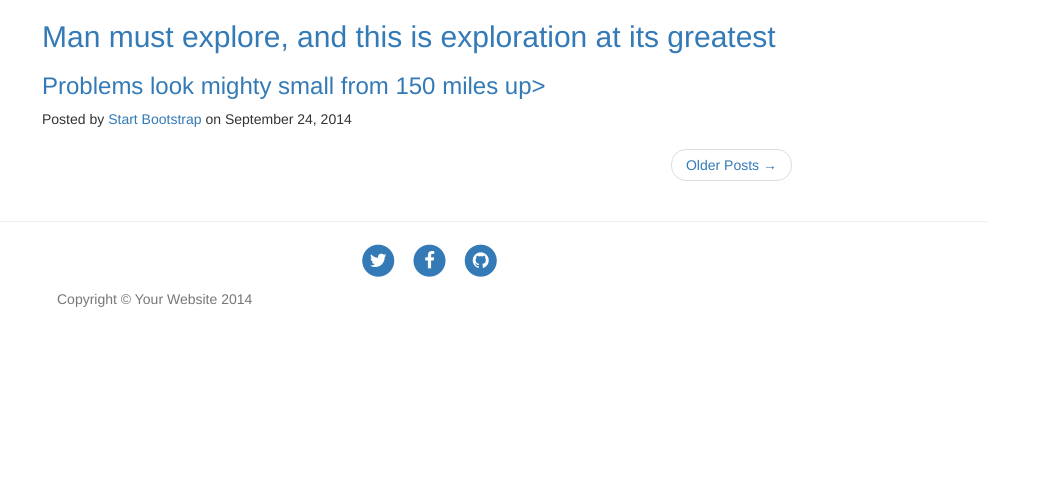
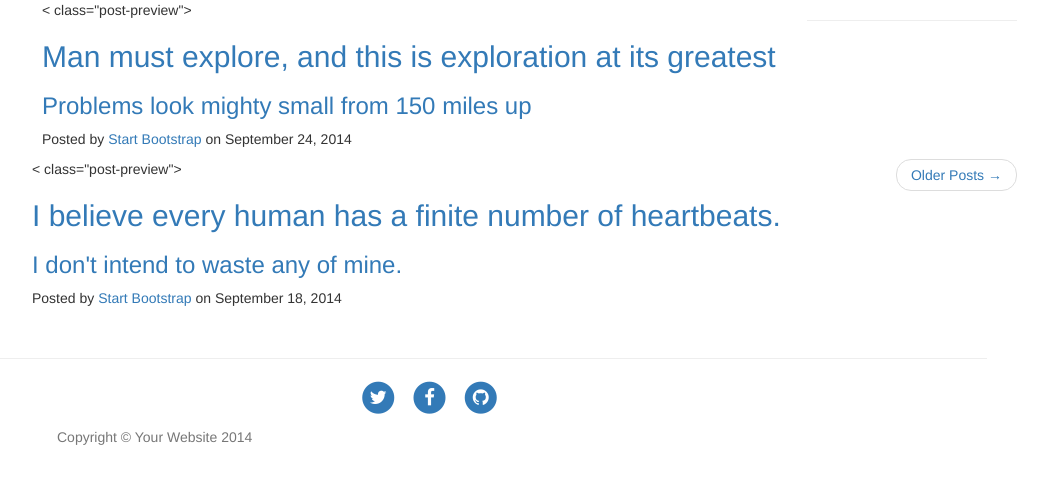
Before and after one commit to UkuAndla/pseudoprojekt, a PHP site: page / in a window 1280 px wide. Shown: the part 121-605 px from the top of the page, without its empty margins (223-1271 px from the left). Run offline with PHP 8.4, Linux system fonts and the light colour scheme; some libraries are stand-ins or nearby versions.

Commit message:
29. Multidimensionaalne massiiv [Delivers #104409424]

```diff
--- a/index.php
+++ b/index.php
@@ -1,9 +1,16 @@
-<?php $posts=array(
+<?php
+$posts[]=array(
         'title'=>'Man must explore, and this is exploration at its greatest',
         'subtitle'=>'Problems look mighty small from 150 miles up',
         'author'=>'Start Bootstrap',
         'date'=>'September 24, 2014'
-        )?>
+);
+$posts[]=array(
+            'title'=>'I believe every human has a finite number of heartbeats.',
+            'subtitle'=>"I don't intend to waste any of mine.",
+            'author'=>'Start Bootstrap',
+            'date'=>'September 18, 2014')
+    ?>
 
 <!DOCTYPE html>
 <html lang="en">
@@ -94,27 +101,30 @@
 
     <!-- Main Content -->
     <div class="container">
+        <?foreach($posts as $post):?>
         <div class="row">
             <div class="col-lg-8 col-lg-offset-2 col-md-10 col-md-offset-1">
-                <div class="post-preview">
+                < class="post-preview">
                     <a href="post.html">
                         <h2 class="post-title">
-                            <?=$posts['title']?>
+                            <?=$post['title']?>
                         </h2>
                         <h3 class="post-subtitle">
-                            <?=$posts['subtitle']?>>
+                            <?=$post['subtitle']?>
                         </h3>
                     </a>
-                    <p class="post-meta">Posted by <a href="#"><?=$posts['author']?></a> on <?=$posts['date']?></p>
+                    <p class="post-meta">Posted by <a href="#"><?=$post['author']?></a> on <?=$post['date']?></p>
 
+            </div>
+            <?endforeach?>
+            <hr>
+            <!-- Pager -->
+            <ul class="pager">
+                <li class="next">
+                    <a href="#">Older Posts &rarr;</a>
+                </li>
+            </ul>
 
-                <!-- Pager -->
-                <ul class="pager">
-                    <li class="next">
-                        <a href="#">Older Posts &rarr;</a>
-                    </li>
-                </ul>
-            </div>
         </div>
     </div>
 
```
